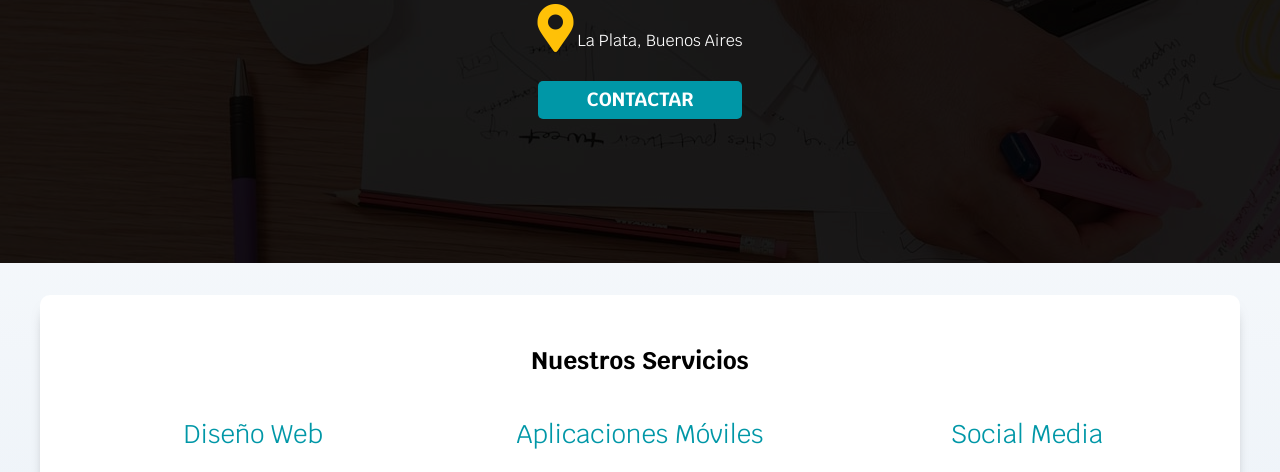
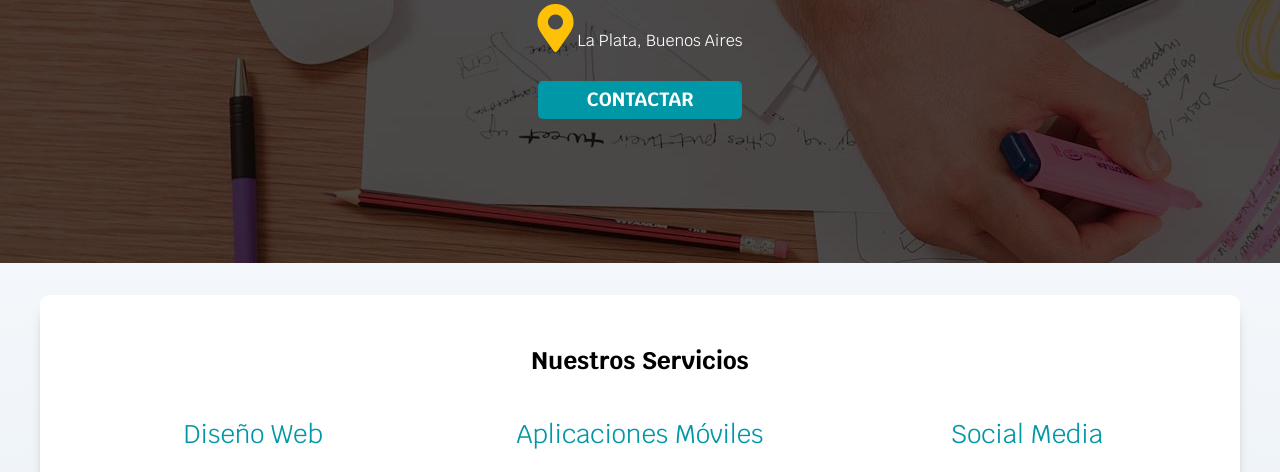
Before and after one commit to juliandelsanto/freelancer-page, a plain HTML site: page index.html in a window 1280 px wide. Shown: the part 245-717 px from the top of the page. Drawn offline with Linux system fonts and the light colour scheme.

Commit message:
update estilo

```diff
--- a/css/style.css
+++ b/css/style.css
@@ -81,7 +81,7 @@ h3 {
 }
 .hero::after {
     content: '';
-    background-color: rgba(0,0,0,.9);
+    background-color: rgba(0,0,0,.7);
     display: block;
     top: 0;
     left: 0;
```
